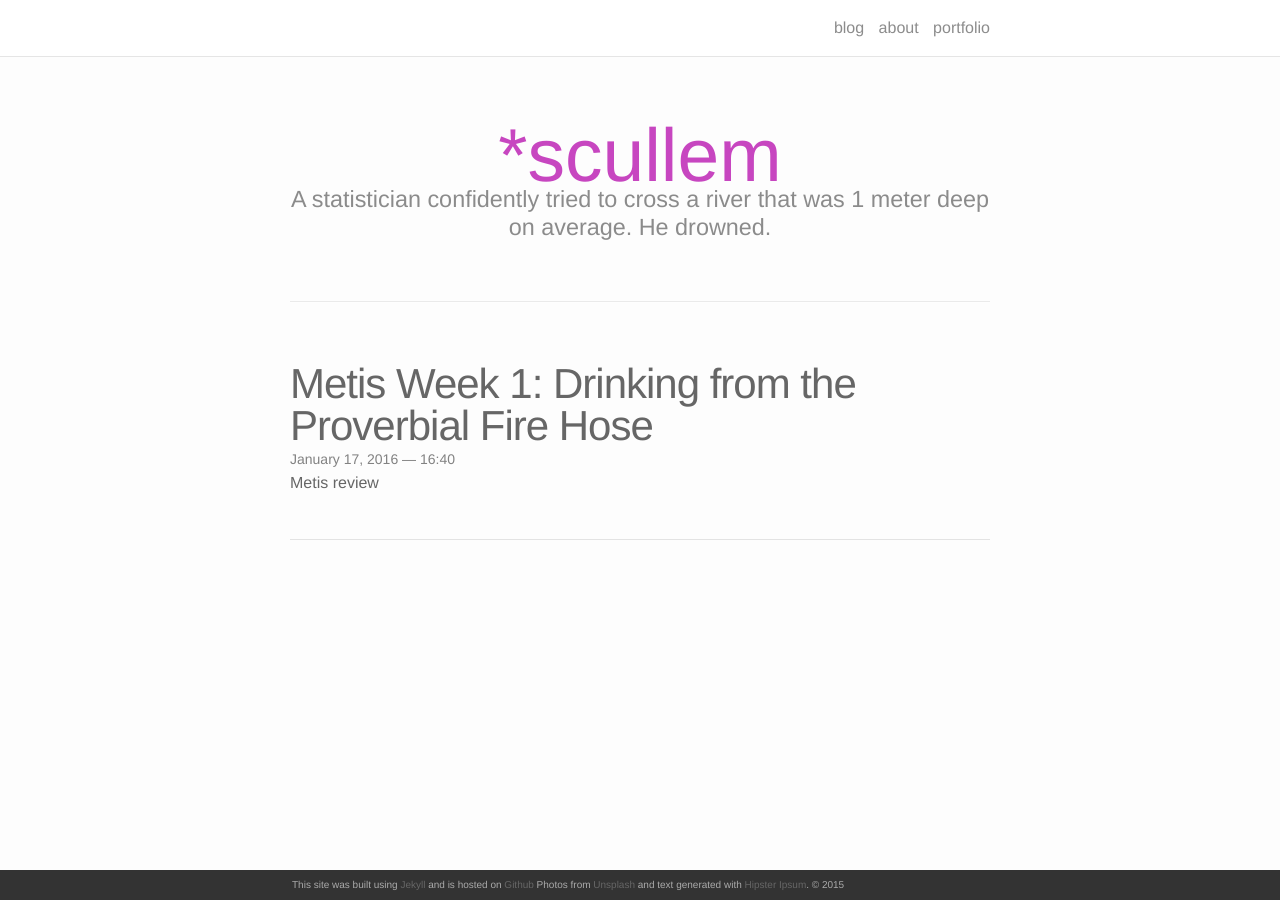
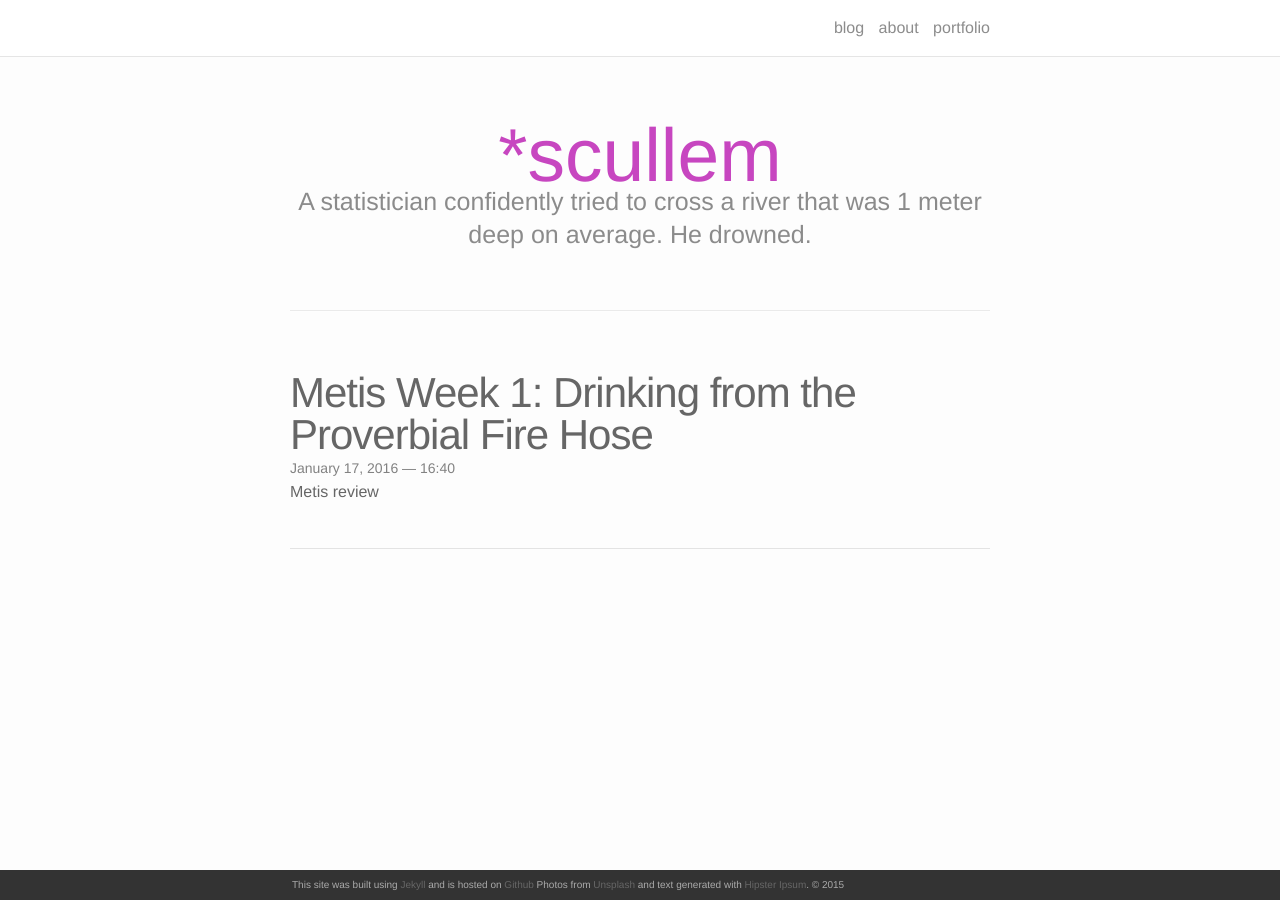
Before and after one commit to scullem/scullem.github.io, a Jekyll site: the page built from index.html, in a window 1280 px wide. Built offline with Jekyll 4.4.1, drawn with Linux system fonts in a browser that asks for light colours; nearby versions of some CDN libraries; the list of posts is cut into pages by our own code.

Commit message:
update subhead from H3 to H2

```diff
--- a/_sass/_base.scss
+++ b/_sass/_base.scss
@@ -117,9 +117,9 @@
     font-weight: 100;
 }
 
-h3 {
+h2 {
     font-weight: 100;
-    line-height: 1.2em;
+    line-height: 1.3em;
 }
 
 
--- a/index.html
+++ b/index.html
@@ -4,7 +4,7 @@
 
 <div class="header-bar">
   <h1>*scullem</h1>
-  <h3>A statistician confidently tried to cross a river that was 1 meter deep on average. He drowned.</h3>
+  <h2>A statistician confidently tried to cross a river that was 1 meter deep on average. He drowned.</h2>
   <br/>
   <hr>
   <br/>
```
